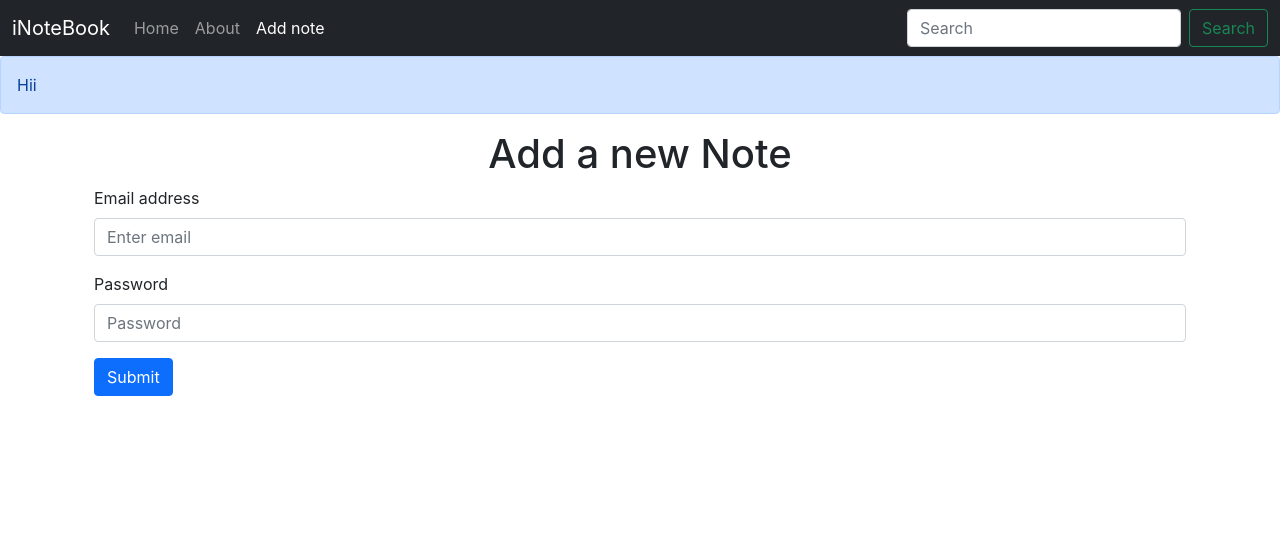
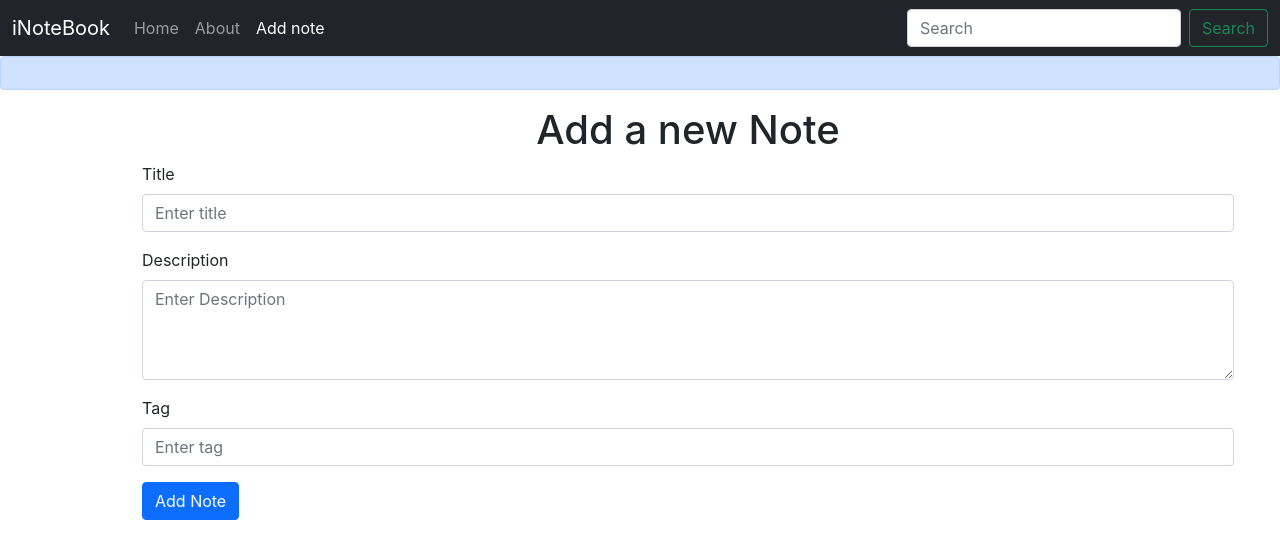
Before and after one commit to samantaavijit/i-note-book, a React (Create React App) app: page /createnote in a window 1280 px wide. Shown: the top 558 px of the page. Built offline with nearby package versions, Linux system fonts and the light colour scheme.

Commit message:
complete create read delete operation

```diff
--- a/src/App.js
+++ b/src/App.js
@@ -13,7 +13,7 @@ function App() {
       <NoteState>
         <Router>
           <NavBar />
-          <MyAlert message="Hii"/>
+          <MyAlert />
           <div className="container">
             <Switch>
               <Route exact path="/">
--- a/src/components/AddNote.jsx
+++ b/src/components/AddNote.jsx
@@ -1,24 +1,95 @@
 import React, { Component } from "react";
 import { Form, Button, Container } from "react-bootstrap";
+import NoteContext from "../context/notes/NoteContext";
 
 export default class AddNote extends Component {
+  state = {
+    title: "",
+    description: "",
+    tag: "",
+    alert: null,
+  };
+  static contextType = NoteContext;
+
+  checkValidation = () => {
+    const title = this.state.title;
+    const description = this.state.description;
+
+    let titleErr = null;
+    let descErr = null;
+
+    let isValid = true;
+
+    if (!title || title.length < 3) {
+      titleErr = "Title must be atleast 3 characters";
+      isValid = false;
+    }
+    if (!description || description.length < 5) {
+      descErr = "Description must be atleast 5 characters";
+      isValid = false;
+    }
+
+    this.setState({ titleErr, descErr });
+    return isValid;
+  };
+
+  addNote = async () => {};
+  formSubmit = (e) => {
+    e.preventDefault();
+    if (this.checkValidation()) {
+      this.context.addNote(this.state);
+      document.getElementById("myForm").reset();
+    }
+  };
   render() {
     return (
       <>
-            <Container className="my-3">
-                <h1 className="text-center">Add a new Note</h1>
-          <Form>
-            <Form.Group className="mb-3" controlId="formBasicEmail">
-              <Form.Label>Email address</Form.Label>
-              <Form.Control type="email" placeholder="Enter email" />
+        <Container className="my-3 mx-5">
+          <h1 className="text-center">Add a new Note</h1>
+          <Form onSubmit={this.formSubmit} id="myForm">
+            <Form.Group className="mb-3" controlId="title">
+              <Form.Label>Title</Form.Label>
+              <Form.Control
+                type="text"
+                placeholder="Enter title"
+                required
+                onChange={(e) => {
+                  this.setState({ title: e.target.value });
+                }}
+              />
+              <Form.Text className="text-danger">
+                {this.state.titleErr}
+              </Form.Text>
             </Form.Group>
 
-            <Form.Group className="mb-3" controlId="formBasicPassword">
-              <Form.Label>Password</Form.Label>
-              <Form.Control type="password" placeholder="Password" />
+            <Form.Group className="mb-3" controlId="description">
+              <Form.Label>Description</Form.Label>
+              <Form.Control
+                required
+                as="textarea"
+                type="text"
+                placeholder="Enter Description"
+                style={{ height: "100px" }}
+                onChange={(e) => {
+                  this.setState({ description: e.target.value });
+                }}
+              />
+              <Form.Text className="text-danger">
+                {this.state.descErr}
+              </Form.Text>
+            </Form.Group>
+            <Form.Group className="mb-3" controlId="tag">
+              <Form.Label>Tag</Form.Label>
+              <Form.Control
+                type="text"
+                placeholder="Enter tag"
+                onChange={(e) => {
+                  this.setState({ tag: e.target.value });
+                }}
+              />
             </Form.Group>
             <Button variant="primary" type="submit">
-              Submit
+              Add Note
             </Button>
           </Form>
         </Container>
--- a/src/components/NoteItem.jsx
+++ b/src/components/NoteItem.jsx
@@ -1,9 +1,12 @@
 import React, { Component } from "react";
 import { Card } from "react-bootstrap";
+import NoteContext from "../context/notes/NoteContext";
 
 export default class NoteItem extends Component {
+  static contextType = NoteContext;
   render() {
     const { note } = this.props;
+    const { deleteNote } = this.context;
     return (
       <>
         <div className="col-md-3">
@@ -11,9 +14,17 @@ export default class NoteItem extends Component {
             <Card.Body>
               <Card.Title>{note.title}</Card.Title>
               <Card.Text>{note.description}</Card.Text>
-              <i className="fa fa-trash-o mx-2"/>
-              <i className="fa fa-edit mx-2"/>
+              <small className="text-muted">{new Date(note.date).toGMTString() }</small>
             </Card.Body>
+            <Card.Footer>
+              <i
+                className="fa fa-trash-o mx-2 text-danger"
+                onClick={() => {
+                  deleteNote(note._id);
+                }}
+              />
+              <i className="fa fa-edit mx-2" />
+            </Card.Footer>
           </Card>
         </div>
       </>
--- a/src/components/Notes.jsx
+++ b/src/components/Notes.jsx
@@ -3,13 +3,16 @@ import NoteContext from "../context/notes/NoteContext";
 import NoteItem from "./NoteItem";
 
 export default class Notes extends Component {
+  async componentDidMount() {
+    this.context.getAllNotes();
+  }
   render() {
     const { notes } = this.context;
     return (
-        <div className="row">
-            <h2 className="text-center">Your Notes</h2>
+      <div className="row">
+        <h2 className="text-center">Your Notes</h2>
         {notes.map((note) => {
-            return <NoteItem note={note} key={note._id} />;
+          return <NoteItem note={note} key={note._id} />;
         })}
       </div>
     );
--- a/src/context/notes/NoteState.jsx
+++ b/src/context/notes/NoteState.jsx
@@ -3,70 +3,72 @@ import NoteContext from "./NoteContext";
 import React, { Component } from "react";
 
 export default class NoteState extends Component {
+  host = "http://localhost:5000";
   state = {
-    name: "Avijit",
-    notes: [
-      {
-        _id: "615c46e8bebf7d57f7bd87d0",
-        user: "615c3046f5444fccb80a7aa9",
-        title: "Demo title in update",
-        description: "This is description update",
-        tag: "personal",
-        date: "2021-10-05T12:36:56.078Z",
-        __v: 0,
+    notes: [],
+  };
+
+  //  GET all Notes
+  getAllNotes = async () => {
+    const response = await fetch(`${this.host}/api/notes/fetchallnotes`, {
+      method: "GET",
+      headers: {
+        "Content-Type": "application/json",
+        "auth-token":
+          "eyJhbGciOiJIUzI1NiIsInR5cCI6IkpXVCJ9.eyJ1c2VyIjp7ImlkIjoiNjE1YzMwNDZmNTQ0NGZjY2I4MGE3YWE5In0sImlhdCI6MTYzMzQzOTk2MX0.hIFGPJ3G5DyBawsY6v-ba_gejS2Sg1y30d-ri8Jeffw",
       },
-      {
-        _id: "615c474fbebf7d57f7bd87d3",
-        user: "615c3046f5444fccb80a7aa9",
-        title: "Demo title",
-        description: "This is description",
-        tag: "personal",
-        date: "2021-10-05T12:38:39.582Z",
-        __v: 0,
+    });
+    const notes = await response.json();
+    this.setState({ notes });
+    console.log(notes);
+  };
+
+  //  ADD an new Note
+  addNote = async (data) => {
+    const response = await fetch(`${this.host}/api/notes/addnote`, {
+      method: "POST",
+      headers: {
+        "Content-Type": "application/json",
+        "auth-token":
+          "eyJhbGciOiJIUzI1NiIsInR5cCI6IkpXVCJ9.eyJ1c2VyIjp7ImlkIjoiNjE1YzMwNDZmNTQ0NGZjY2I4MGE3YWE5In0sImlhdCI6MTYzMzQzOTk2MX0.hIFGPJ3G5DyBawsY6v-ba_gejS2Sg1y30d-ri8Jeffw",
       },
-      {
-        _id: "615c47b67a1d8590a34f9d4a",
-        user: "615c3046f5444fccb80a7aa9",
-        title: "Demo title 3",
-        description: "This is description 3",
-        tag: "personal",
-        date: "2021-10-05T12:40:22.223Z",
-        __v: 0,
+      body: JSON.stringify(data),
+    });
+    const result = await response.json();
+    console.log(result);
+  };
+  // DELETE a Note
+  deleteNote = async (id) => {
+    const response = await fetch(`${this.host}/api/notes/deletenote/${id}`, {
+      method: "DELETE",
+      headers: {
+        "Content-Type": "application/json",
+        "auth-token":
+          "eyJhbGciOiJIUzI1NiIsInR5cCI6IkpXVCJ9.eyJ1c2VyIjp7ImlkIjoiNjE1YzMwNDZmNTQ0NGZjY2I4MGE3YWE5In0sImlhdCI6MTYzMzQzOTk2MX0.hIFGPJ3G5DyBawsY6v-ba_gejS2Sg1y30d-ri8Jeffw",
       },
-      {
-        _id: "615c474fbebf7d57f7ubd87d3",
-        user: "615c3046f5444fccb80a7aa9",
-        title: "Demo title",
-        description: "This is description",
-        tag: "personal",
-        date: "2021-10-05T12:38:39.582Z",
-        __v: 0,
+    });
+  };
+  // EDIT a Note
+  editNote = async (id, data) => {
+    const response = await fetch(`${this.host}/api/notes/updatenote/${id}`, {
+      method: "PUT",
+      headers: {
+        "Content-Type": "application/json",
+        "auth-token":
+          "eyJhbGciOiJIUzI1NiIsInR5cCI6IkpXVCJ9.eyJ1c2VyIjp7ImlkIjoiNjE1YzMwNDZmNTQ0NGZjY2I4MGE3YWE5In0sImlhdCI6MTYzMzQzOTk2MX0.hIFGPJ3G5DyBawsY6v-ba_gejS2Sg1y30d-ri8Jeffw",
       },
-      {
-        _id: "615c47b67a1d8590atr34f9d4a",
-        user: "615c3046f5444fccb80a7aa9",
-        title: "Demo title 3",
-        description: "This is description 3",
-        tag: "personal",
-        date: "2021-10-05T12:40:22.223Z",
-        __v: 0,
-      },
-    ],
+      body: JSON.stringify(data),
+    });
+    const result = await response.json();
   };
-  // Add a note
-  addNote = (title, description, tag) => {
-    // TODO API CALL
-  };
-  // Delete note
-  deletNote = () => {};
-  // Edit note
-  editNote = () => {};
   render() {
     const { notes } = this.state;
-    const { addNote, deletNote, editNote } = this;
+    const { addNote, deleteNote, editNote, getAllNotes } = this;
     return (
       <div>
-        <NoteContext.Provider value={{ notes, addNote }}>
+        <NoteContext.Provider
+          value={{ notes, addNote, deleteNote, editNote, getAllNotes }}
+        >
           {this.props.children}
         </NoteContext.Provider>
       </div>
```
